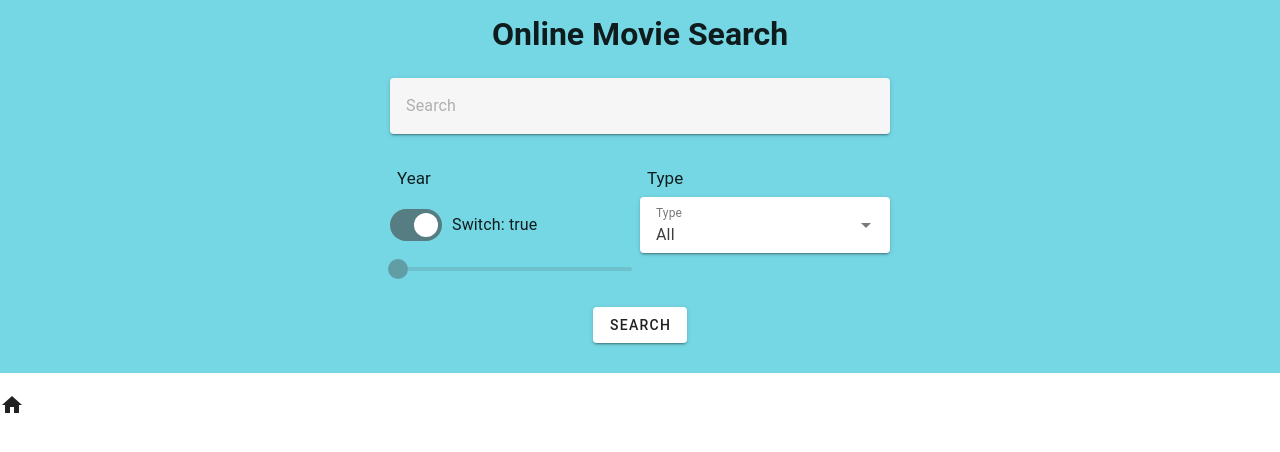
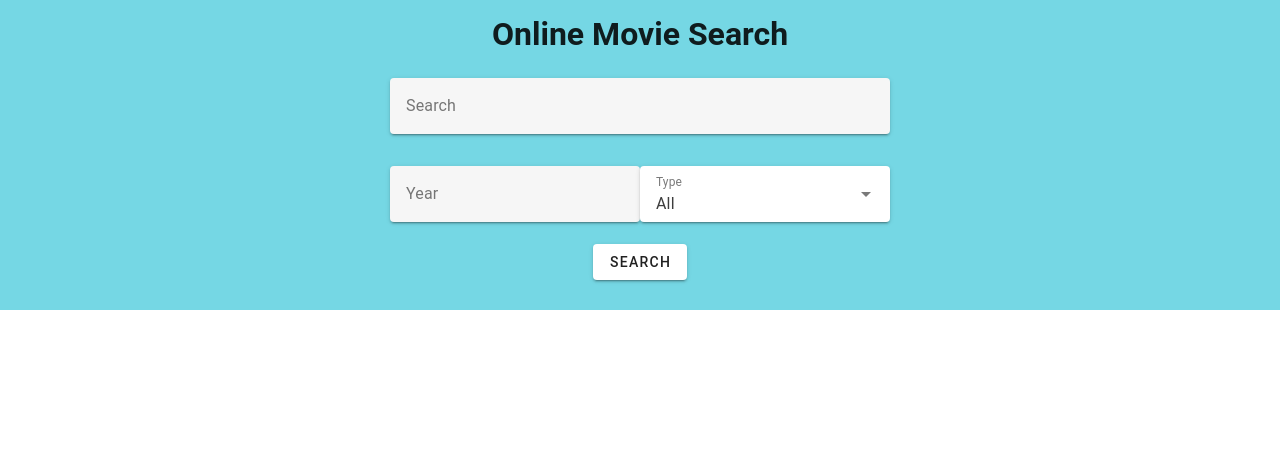
Before and after one commit to Brodatsky/movie-search, a Vue app: page / in a window 1280 px wide. Shown: the top 452 px of the page. Built offline with nearby package versions, Linux system fonts and the light colour scheme.

Commit message:
year input

```diff
--- a/src/App.vue
+++ b/src/App.vue
@@ -17,8 +17,6 @@ const selectItems = ref([
 
 const data: any = ref("");
 const isLoading = ref(false);
-
-const IsSliderDisable = ref(true);
 
 async function getPage() {
   isLoading.value = true;
@@ -53,30 +51,20 @@ function prevPage() {
           <v-text-field
             variant="solo-filled"
             v-model="form.search"
-            placeholder="Search"
+            label="Search"
             id="form__title"
           ></v-text-field>
         </div>
         <div class="d-flex w-100">
           <div class="w-50">
-            <label for="form__year" class="form__label">Year</label>
-            <v-switch
-              v-model="IsSliderDisable"
-              :label="`Switch: ${IsSliderDisable.toString()}`"
-              hide-details
-              inset
-            ></v-switch>
-            <v-slider
-              :disabled="IsSliderDisable"
+            <v-text-field
+              variant="solo-filled"
               v-model="form.year"
-              thumb-label
-              :max="2023"
-              :min="1900"
-              :step="1"
-            ></v-slider>
+              label="Year"
+              type="number"
+            ></v-text-field>
           </div>
           <div class="w-50">
-            <label for="form__type" class="form__label">Type</label>
             <v-select
               v-model="form.type"
               label="Type"
@@ -85,20 +73,22 @@ function prevPage() {
             ></v-select>
           </div>
         </div>
-        <v-btn @click="getPage"> Search </v-btn>
+        <v-btn @click.prevent="getPage"> Search </v-btn>
       </div>
     </div>
     <v-main>
-      <v-icon icon="mdi-home" />
-      <CardList :data="data" />
-
-      <div v-if="data" class="main__btns">
-        <button @click="prevPage" class="btn">Prev</button>
-        <p class="loader" v-if="isLoading">Loading...</p>
-        <button @click="nextPage" class="btn">Next</button>
+      <div v-if="data" class="d-flex justify-space-around mb-5">
+        <v-btn @click="prevPage">Prev</v-btn>
+        <v-progress-circular
+          v-if="isLoading"
+          :indeterminate="isLoading"
+          size="24"
+          class="ms-2"
+        ></v-progress-circular>
+        <v-btn @click="nextPage">Next</v-btn>
       </div>
-    </v-main></v-app
-  >
+      <CardList :data="data" /> </v-main
+  ></v-app>
 </template>
 
 <style scoped>
```
